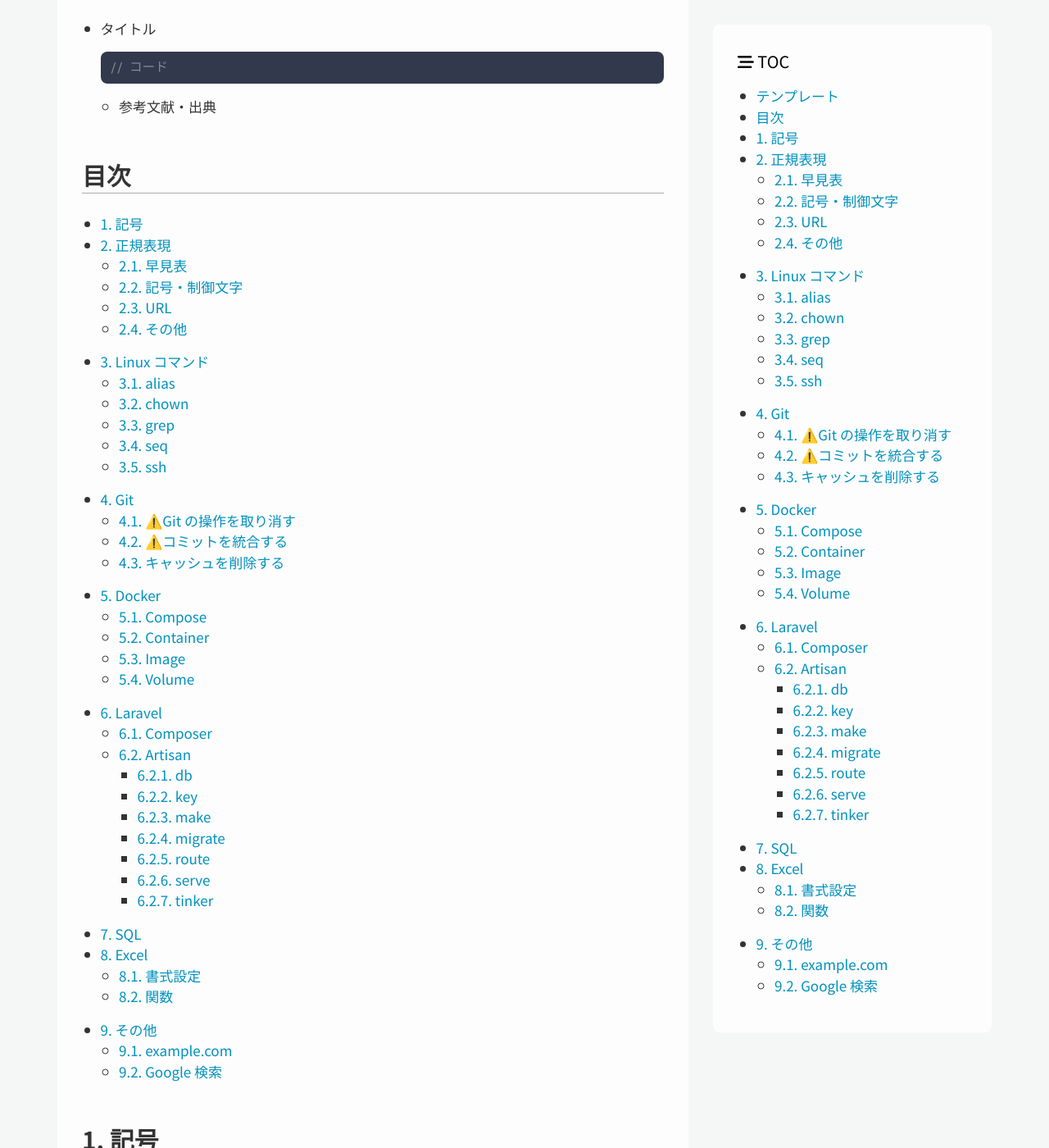
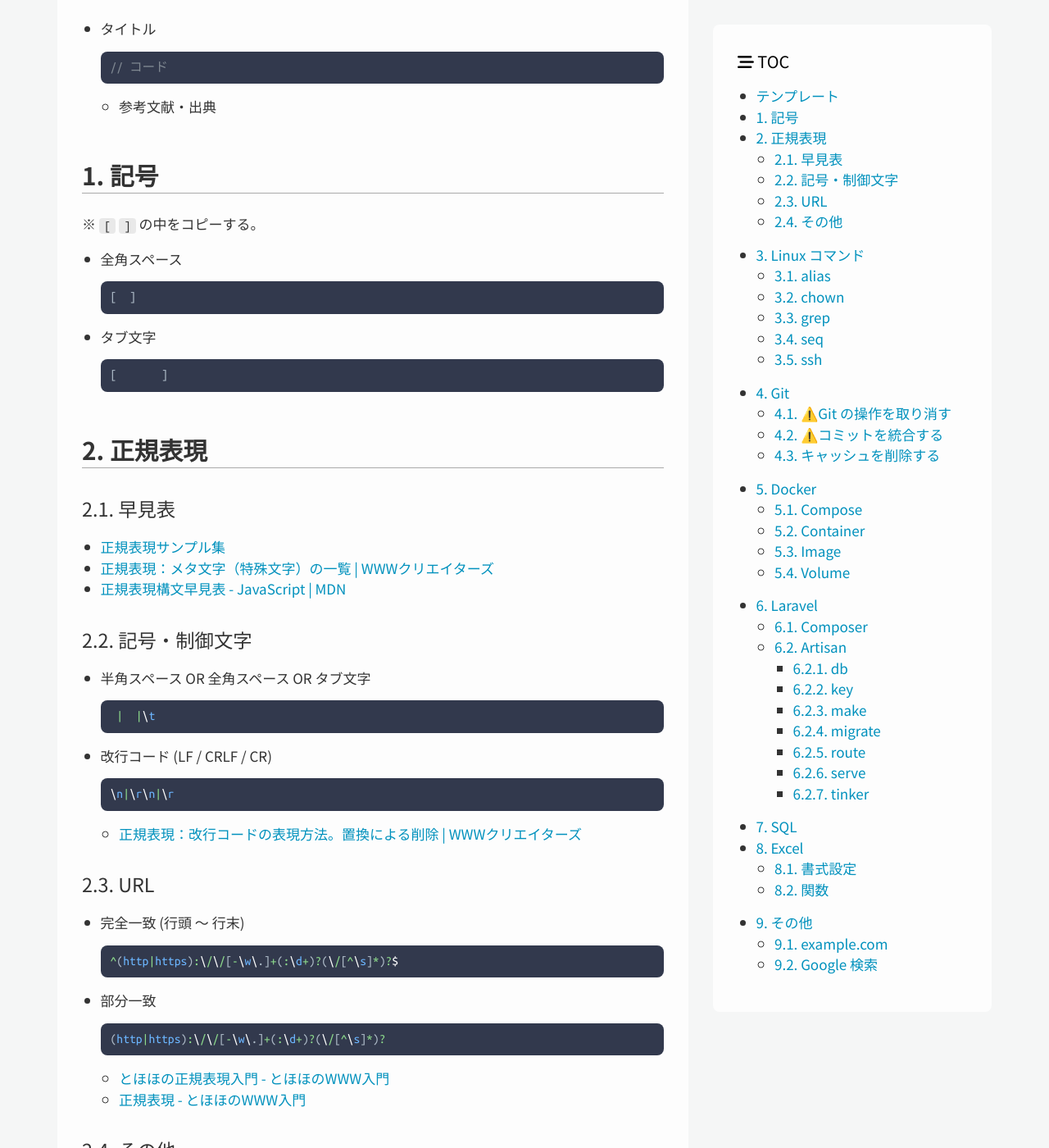
Before and after one commit to kenkenpa198/kems-clew.net, a Jekyll site: the page built from docs/_posts/2024-01-13-my-snippets.md, in a window 1280 px wide and 1400 px high, scrolled down 559 px. Shown: the whole window at 82% size. Built offline with Jekyll 4.4.1, drawn with Linux system fonts in a browser that asks for light colours; nearby versions of some CDN libraries.

Commit message:
[update]small changed

````diff
--- a/docs/_posts/2024-01-13-my-snippets.md
+++ b/docs/_posts/2024-01-13-my-snippets.md
@@ -32,48 +32,6 @@ lastmod: 2024-02-28
   ```
 
   - 参考文献・出典
-
-<!-- omit in toc -->
-## 目次
-
-- [1. 記号](#1-記号)
-- [2. 正規表現](#2-正規表現)
-  - [2.1. 早見表](#21-早見表)
-  - [2.2. 記号・制御文字](#22-記号制御文字)
-  - [2.3. URL](#23-url)
-  - [2.4. その他](#24-その他)
-- [3. Linux コマンド](#3-linux-コマンド)
-  - [3.1. alias](#31-alias)
-  - [3.2. chown](#32-chown)
-  - [3.3. grep](#33-grep)
-  - [3.4. seq](#34-seq)
-  - [3.5. ssh](#35-ssh)
-- [4. Git](#4-git)
-  - [4.1. ⚠️Git の操作を取り消す](#41-️git-の操作を取り消す)
-  - [4.2. ⚠️コミットを統合する](#42-️コミットを統合する)
-  - [4.3. キャッシュを削除する](#43-キャッシュを削除する)
-- [5. Docker](#5-docker)
-  - [5.1. Compose](#51-compose)
-  - [5.2. Container](#52-container)
-  - [5.3. Image](#53-image)
-  - [5.4. Volume](#54-volume)
-- [6. Laravel](#6-laravel)
-  - [6.1. Composer](#61-composer)
-  - [6.2. Artisan](#62-artisan)
-    - [6.2.1. db](#621-db)
-    - [6.2.2. key](#622-key)
-    - [6.2.3. make](#623-make)
-    - [6.2.4. migrate](#624-migrate)
-    - [6.2.5. route](#625-route)
-    - [6.2.6. serve](#626-serve)
-    - [6.2.7. tinker](#627-tinker)
-- [7. SQL](#7-sql)
-- [8. Excel](#8-excel)
-  - [8.1. 書式設定](#81-書式設定)
-  - [8.2. 関数](#82-関数)
-- [9. その他](#9-その他)
-  - [9.1. example.com](#91-examplecom)
-  - [9.2. Google 検索](#92-google-検索)
 
 ## 1. 記号
 
````
